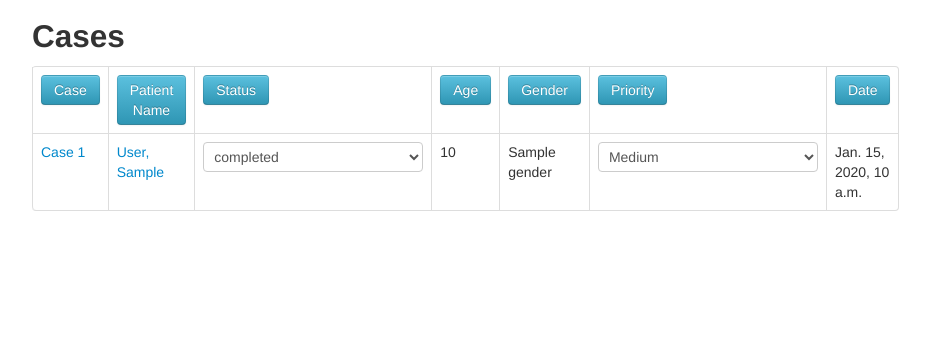
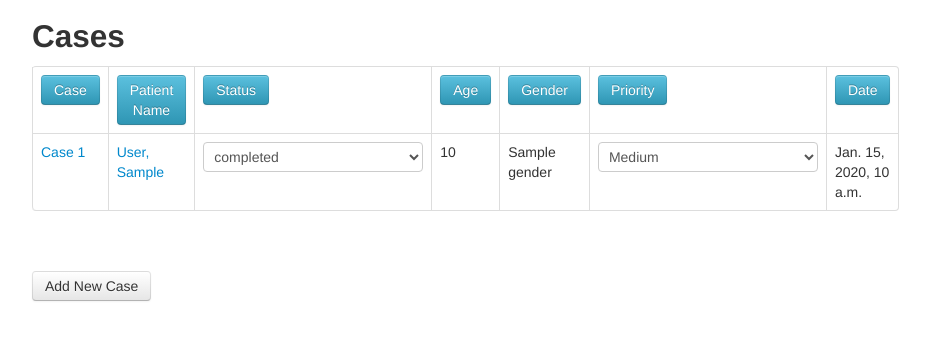
Before and after one commit to CSC301H-Fall2013/Ultra-Remote-Medicine, a Django app: template templates/website/patient.html in a window 1280 px wide. Shown: the part 309-649 px from the top of the page, without its empty margins (208-1138 px from the left). Run offline with Django 3.2, Linux system fonts and the light colour scheme; the template is opened without the code that fills it: most values are stand-ins (such as "Sample title", 1, 10 or a date in 2020); grey boxes marked "Sample" are stand-in pictures; parts of the project's set-up code (start-up, migrations or seed data) failed here and were passed over; some libraries are stand-ins or nearby versions.

Commit message:
Restored last names being displayed on dashboard pages. Made it possible to add cases from the patient page directly, such that the patient field is already filled in.

```diff
--- a/sample/forms.py
+++ b/sample/forms.py
@@ -24,6 +24,12 @@ class NewCaseForm(forms.Form):
     comments = forms.CharField(required=False, widget=forms.Textarea)
     priority = forms.ChoiceField(required=False, choices=((10, 'Low'),
         (20, 'Medium'), (30, 'High')))
+
+    def populate(self, patient_id):
+        ''' Populates this form with default information. '''
+
+        if patient_id != 'X':
+            self.fields['patient'].initial = patient_id
 
 
 class NewPatientForm(forms.Form):
--- a/sample/models.py
+++ b/sample/models.py
@@ -188,7 +188,8 @@ class Case(models.Model):
     # except perhaps by having each Scan reference its associated Case (if
     # there is one).
     scans = models.ManyToManyField(Scan, blank=True, null=True)
-    priority = models.IntegerField(choices=((10, 'High'), (20, 'Medium'), (30, 'Low')))
+    priority = models.IntegerField(choices=((10, 'High'), (20, 'Medium'),
+                                            (30, 'Low')))
 
     submitter_comments = models.TextField(blank=True)
     date_opened = models.DateField()
--- a/sample/views.py
+++ b/sample/views.py
@@ -182,9 +182,10 @@ def display_new_patient(request):
                               context_instance=RequestContext(request))
 
 
-def display_new_case(request):
+def display_new_case(request, patient_id):
     ''' Display the new case page and process submitted new-case
-        forms. '''
+        forms. patient_id specifies the default patient the case is for. Set
+        to "X" if no patient is selected. '''
 
     user = request.user
     worker = request.user.worker
@@ -220,6 +221,7 @@ def display_new_case(request):
         # The page has just been entered and so the form hasn't
         # been submitted yet.
         form = NewCaseForm()
+        form.populate(patient_id)
 
     return render_to_response('newcase.html',
                               {'form': form,
--- a/templates/website/doctor.html
+++ b/templates/website/doctor.html
@@ -23,7 +23,7 @@
 
 		<div class="profilecontainer">
 
-		<h1>Dashboard: {{user.first_name}}</h1>
+		<h1>Dashboard: {{user.first_name}} {{user.last_name}} </h1>
 
 		<input type ="text" class ="span3 search-query" placeholder="search..."/>
 		<button class = "btn-primary">Search <i class="icon-search"></i> </button>
--- a/templates/website/fieldworker.html
+++ b/templates/website/fieldworker.html
@@ -23,7 +23,7 @@
 
 		<div class="profilecontainer">
 
-			<h1>Dashboard: {{user.first_name}}</h1>
+			<h1>Dashboard: {{user.first_name}} {{user.last_name}} </h1>
 
 			<h2>
 				<b>Cases</b>
@@ -35,7 +35,7 @@
 			<br>
 
 			<!-- csrf_token was removed, since this is simply a redirection button-->
-				<form id="new_case" action="{% url 'new_case' %}" method='get'>
+				<form id="new_case" action="{% url 'new_case' 'X' %}" method='get'>
 					<button class = "btn btn-default" type="submit">Add New Case</button>
 					<br>
 				</form>
--- a/templates/website/newcase.html
+++ b/templates/website/newcase.html
@@ -26,7 +26,7 @@
 
 			<h1>Open new case</h1>
 
-			<form action="{% url 'new_case' %}" method="post"> {% csrf_token %}
+			<form action="{% url 'new_case' "X" %}" method="post"> {% csrf_token %}
 				Patient: {{form.patient}} <br>
 				Priority: {{form.priority}} <br>
 				Comments: {{form.comments}} <br>
--- a/templates/website/patient.html
+++ b/templates/website/patient.html
@@ -52,6 +52,13 @@
 
 			{% include "_caseDisplay.html" %}
 
+			<br>
+			<br>
+			<form id="new_case" action="{% url 'display_case' 1 %}" method='get'>
+				<button class = "btn btn-default" type="submit">Add New Case</button>
+				<br>
+			</form>
+
 		</div>
 
 	</div>
--- a/ultraRemoteMedicine/urls.py
+++ b/ultraRemoteMedicine/urls.py
@@ -30,7 +30,7 @@ urlpatterns += patterns('sample.views',
     url('^profile/(?P<user_id>\d+)$',
         'display_profile', name='display_profile'),
     url('^cases$', 'display_case_list', name='case_list'),
-    url('^newcase$', 'display_new_case', name='new_case'))
+    url('^newcase/(?P<patient_id>\w+)$', 'display_new_case', name='new_case'))
 
 
 if settings.DEBUG:
```
